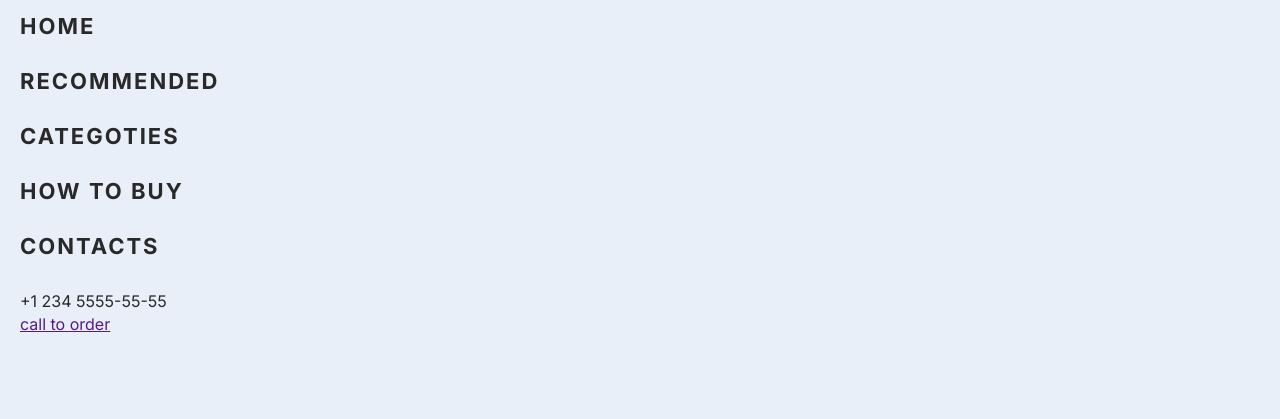
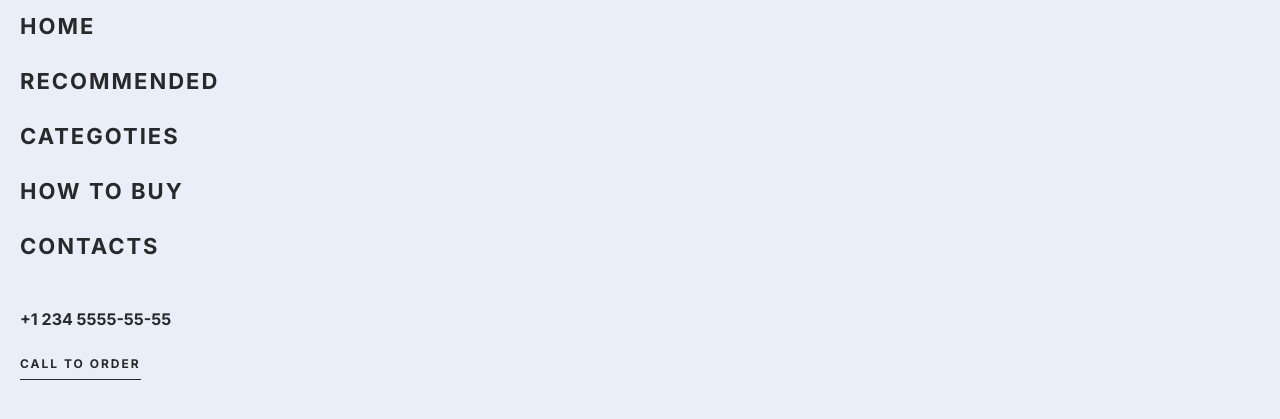
Before and after one commit to iteamfox/BOSE-Landing, a plain HTML site: page index.html in a window 1280 px wide. Shown: the part 867-1286 px from the top of the page. Drawn offline with Linux system fonts and the light colour scheme.

Commit message:
Call link styled

```diff
--- a/blocks/menu.scss
+++ b/blocks/menu.scss
@@ -4,4 +4,32 @@
     min-height: 100vh;
     display: flex;
     flex-direction: column;
+
+    &__links{
+        margin-bottom: 16px;
+    }
+
+    &__paragraph{
+        font-family: Inter;
+        font-size: 16px;
+        font-weight: 700;
+        line-height: 27px;
+        text-align: left;
+        margin-bottom: 16px;
+    }
+
+    &__link-call{
+        font-family: Inter;
+        font-size: 12px;
+        font-weight: 700;
+        line-height: 16px;
+        letter-spacing: 2px;
+        text-align: left;
+        color: #292929;
+        text-transform: uppercase;
+        border-bottom: 1px solid #292929;
+        padding-bottom: 8px;
+        text-decoration: none;
+
+    }
 }
--- a/index.html
+++ b/index.html
@@ -31,7 +31,7 @@
                 <a href=""><img src="./images/icons/close.png" alt="close"></a>
             </nav>
 
-            <nav class="links">
+            <nav class="links menu__links">
                 <ul class="links__list">
                     <li class="links__item"><a href="" class="links__link">Home</a></li>
                     <li class="links__item"><a href="" class="links__link">Recommended</a></li>
@@ -41,8 +41,10 @@
                 </ul>
             </nav>
 
-            <p>+1 234 5555-55-55</p>
-            <a href="">call to order</a>
+            <p class="menu__paragraph">+1 234 5555-55-55</p>
+            <p class="menu__paragraph">
+                <a class="menu__link-call" href="">call to order</a>
+            </p>
 
         </div>
 
```
Also changed, not shown: style.css, 1 other file.
